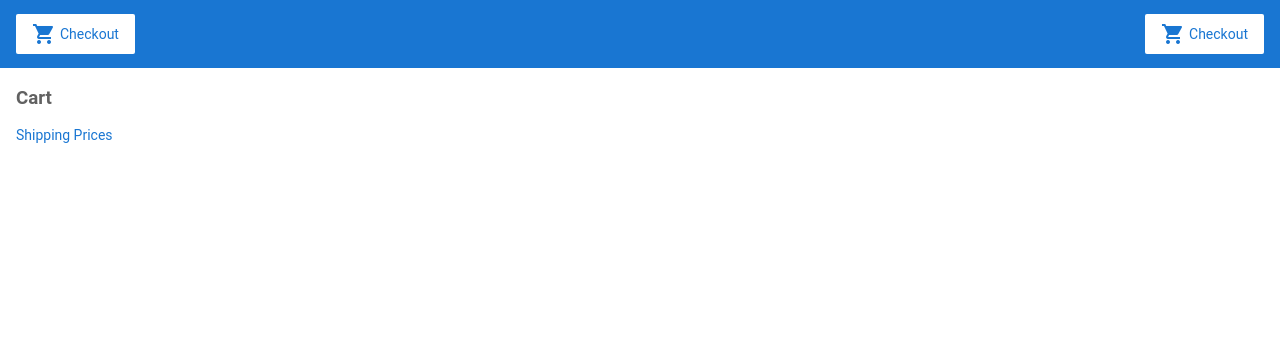
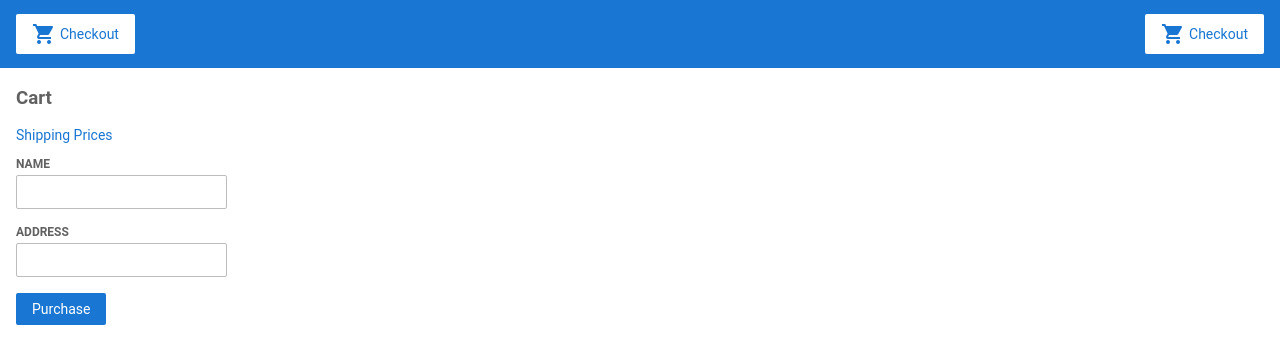
Before and after one commit to EmadAkonjee/angular-final121722, an Angular app: page /cart in a window 1280 px wide. Shown: the top 364 px of the page. Built offline with nearby package versions, Linux system fonts and the light colour scheme.

Commit message:
2 files modified

```diff
--- a/src/app/cart/cart.component.html
+++ b/src/app/cart/cart.component.html
@@ -5,6 +5,26 @@
 </p>
 
 <div class="cart-item" *ngFor="let item of items">
-  <span>{{ item.name }}</span>
+  <span>{{ item.name }} </span>
   <span>{{ item.price | currency }}</span>
 </div>
+
+<form [formGroup]="checkoutForm" (ngSubmit)="onSubmit()">
+
+  <div>
+    <label for="name">
+      Name
+    </label>
+    <input id="name" type="text" formControlName="name">
+  </div>
+
+  <div>
+    <label for="address">
+      Address
+    </label>
+    <input id="address" type="text" formControlName="address">
+  </div>
+
+  <button class="button" type="submit">Purchase</button>
+
+</form>
--- a/src/app/cart/cart.component.ts
+++ b/src/app/cart/cart.component.ts
@@ -1,4 +1,6 @@
 import { Component } from '@angular/core';
+import { FormBuilder } from '@angular/forms';
+
 import { CartService } from '../cart.service';
 
 @Component({
@@ -10,7 +12,20 @@
 
   items = this.cartService.getItems();
 
+  checkoutForm = this.formBuilder.group({
+    name: '',
+    address: ''
+  });
+
   constructor(
-    private cartService: CartService
-  ) { }
+    private cartService: CartService,
+    private formBuilder: FormBuilder,
+  ) {}
+
+  onSubmit(): void {
+    // Process checkout data here
+    this.items = this.cartService.clearCart();
+    console.warn('Your order has been submitted', this.checkoutForm.value);
+    this.checkoutForm.reset();
+  }
 }
```
